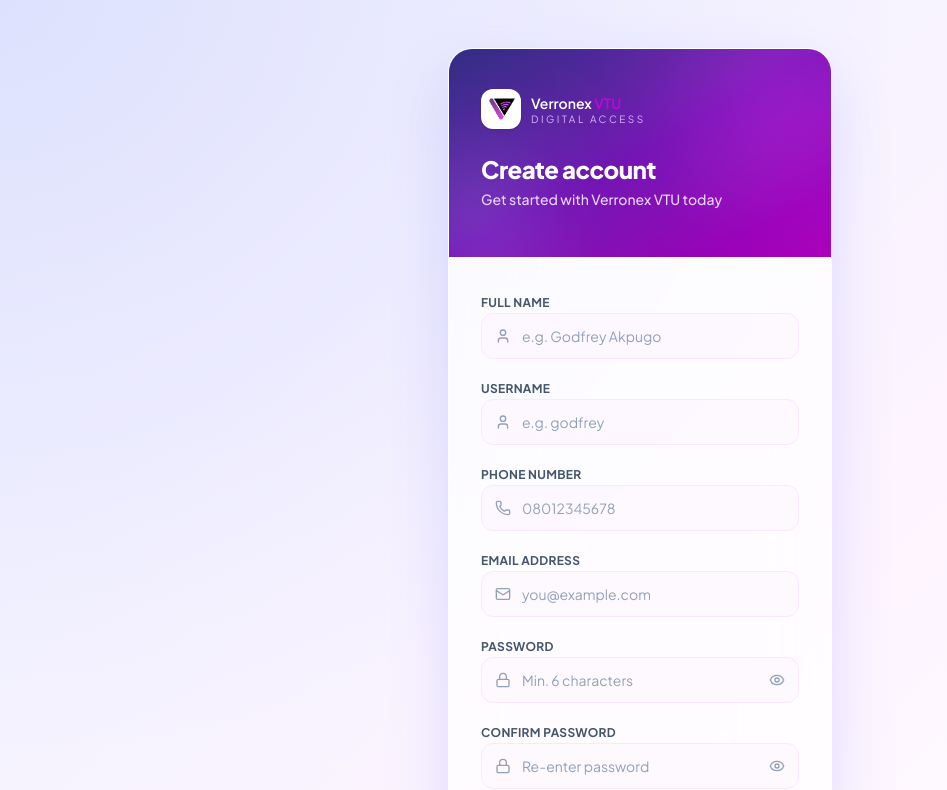
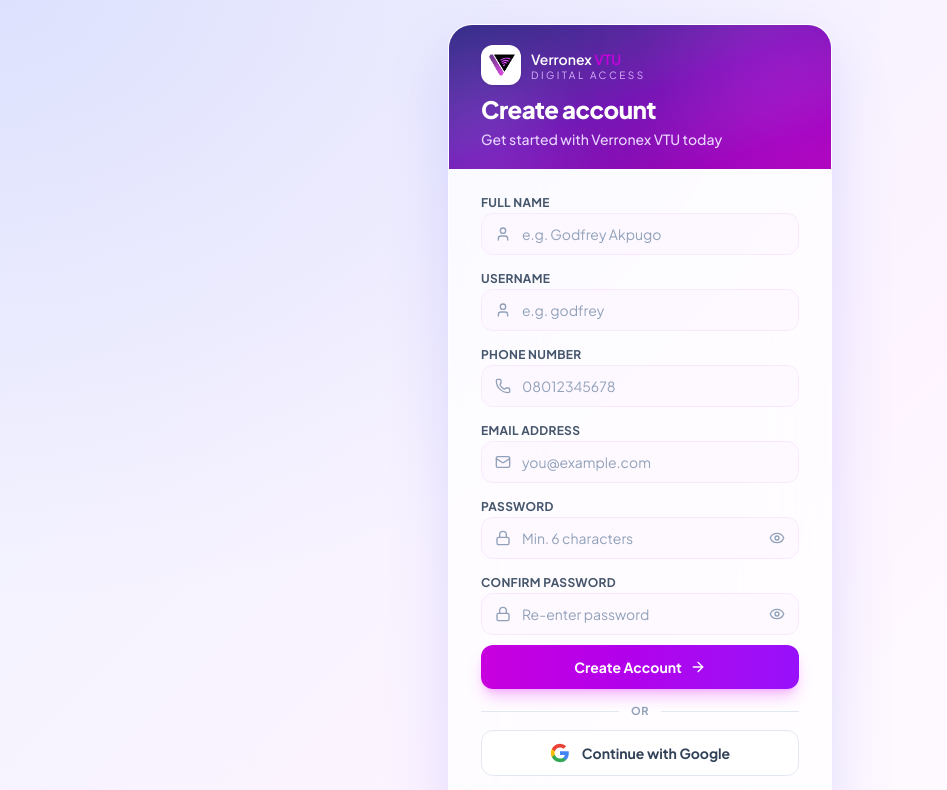
Before and after one commit to Godfreyakpugo/verronex-vtu, a React (Vite) app: page /signup in a window 1280 px wide. Shown: the top 790 px of the page, without its empty margins (0-947 px from the left). Built offline with nearby package versions, Linux system fonts and the light colour scheme; no server answers.

Commit message:
style(auth): compact signup layout

```diff
--- a/src/pages/auth/SignupPage.jsx
+++ b/src/pages/auth/SignupPage.jsx
@@ -43,7 +43,7 @@
   const inputType = showToggle ? (show ? "text" : "password") : type;
 
   return (
-    <div className="space-y-1.5">
+    <div className="space-y-1">
       <label className="text-xs font-bold text-slate-600 uppercase tracking-wide">
         {label}
       </label>
@@ -55,7 +55,7 @@
           value={value}
           onChange={onChange}
           onKeyDown={onKeyDown}
-          className="w-full bg-fuchsia-50/50 border border-fuchsia-100 focus:border-fuchsia-400 focus:bg-white pl-10 pr-10 py-3 rounded-xl text-sm text-slate-800 placeholder:text-slate-400 focus:outline-none focus:ring-2 focus:ring-fuchsia-400/20 transition-all"
+          className="w-full bg-fuchsia-50/50 border border-fuchsia-100 focus:border-fuchsia-400 focus:bg-white pl-10 pr-10 py-2.5 rounded-xl text-sm text-slate-800 placeholder:text-slate-400 focus:outline-none focus:ring-2 focus:ring-fuchsia-400/20 transition-all"
         />
         {showToggle && (
           <button
@@ -164,7 +164,7 @@
   };
 
   const pageWrapper = (content) => (
-    <div className="min-h-screen flex items-center justify-center bg-[radial-gradient(ellipse_at_top_left,rgba(99,102,241,0.12),transparent_50%),linear-gradient(135deg,#eef2ff_0%,#f5f3ff_30%,#fdf4ff_60%,#ffffff_100%)] px-4 py-12">
+    <div className="min-h-screen flex items-center justify-center bg-[radial-gradient(ellipse_at_top_left,rgba(99,102,241,0.12),transparent_50%),linear-gradient(135deg,#eef2ff_0%,#f5f3ff_30%,#fdf4ff_60%,#ffffff_100%)] px-4 py-6">
       <div className="w-full max-w-sm">
         <div className="bg-white/75 backdrop-blur-2xl border border-white/60 rounded-3xl shadow-[0_25px_60px_rgba(99,102,246,0.18)] overflow-hidden">
           {content}
@@ -174,7 +174,7 @@
   );
 
   const darkHeader = (title, sub) => (
-    <div className="bg-linear-to-br from-indigo-900 via-purple-800 to-fuchsia-700 px-8 pt-10 pb-12 relative overflow-hidden">
+    <div className="bg-linear-to-br from-indigo-900 via-purple-800 to-fuchsia-700 px-8 pt-5 pb-5 relative overflow-hidden">
       <div className="absolute -top-12 -right-12 w-48 h-48 bg-fuchsia-500 rounded-full filter blur-[70px] opacity-40 mix-blend-screen pointer-events-none" />
       <div className="absolute -bottom-8 -left-8 w-32 h-32 bg-indigo-400 rounded-full filter blur-[50px] opacity-30 mix-blend-screen pointer-events-none" />
       <div className="relative z-10">
@@ -183,7 +183,7 @@
           textClassName="text-white"
           subTextClassName="text-purple-300"
         />
-        <h1 className="mt-6 text-2xl font-black text-white tracking-tight">
+        <h1 className="mt-2 text-2xl font-black text-white tracking-tight">
           {title}
         </h1>
         <p className="text-sm text-purple-200 font-medium mt-1">{sub}</p>
@@ -237,7 +237,7 @@
     <>
       {darkHeader("Create account", "Get started with Verronex VTU today")}
 
-      <div className="px-8 pt-8 pb-8 space-y-4">
+      <div className="px-8 pt-5 pb-6 space-y-2.5">
         <Field
           label="Full Name"
           icon={User}
@@ -297,7 +297,7 @@
         <button
           onClick={handleSignUp}
           disabled={busy}
-          className="w-full flex items-center justify-center gap-2 bg-linear-to-r from-fuchsia-600 to-purple-600 hover:from-fuchsia-700 hover:to-purple-700 active:scale-95 text-white text-sm font-bold py-3.5 rounded-xl shadow-lg shadow-fuchsia-500/30 transition-all disabled:opacity-50 mt-2"
+          className="w-full flex items-center justify-center gap-2 bg-linear-to-r from-fuchsia-600 to-purple-600 hover:from-fuchsia-700 hover:to-purple-700 active:scale-95 text-white text-sm font-bold py-3 rounded-xl shadow-lg shadow-fuchsia-500/30 transition-all disabled:opacity-50 mt-1"
         >
           {busy ? (
             <div className="w-4 h-4 border-2 border-white border-t-transparent rounded-full animate-spin" />
@@ -322,13 +322,13 @@
         <button
           onClick={handleGoogleSignIn}
           disabled={googleBusy || busy}
-          className="w-full flex items-center justify-center gap-3 bg-white hover:bg-slate-50 active:scale-95 border border-slate-200 text-sm font-bold py-3.5 rounded-xl text-slate-700 transition-all disabled:opacity-50 disabled:cursor-not-allowed"
+          className="w-full flex items-center justify-center gap-3 bg-white hover:bg-slate-50 active:scale-95 border border-slate-200 text-sm font-bold py-3 rounded-xl text-slate-700 transition-all disabled:opacity-50 disabled:cursor-not-allowed"
         >
           <GoogleIcon />
           {googleBusy ? "Connecting to Google..." : "Continue with Google"}
         </button>
 
-        <p className="text-center text-xs text-slate-500 pt-2">
+        <p className="text-center text-xs text-slate-500 pt-1">
           Already have an account?{" "}
           <Link
             to="/login"
```
